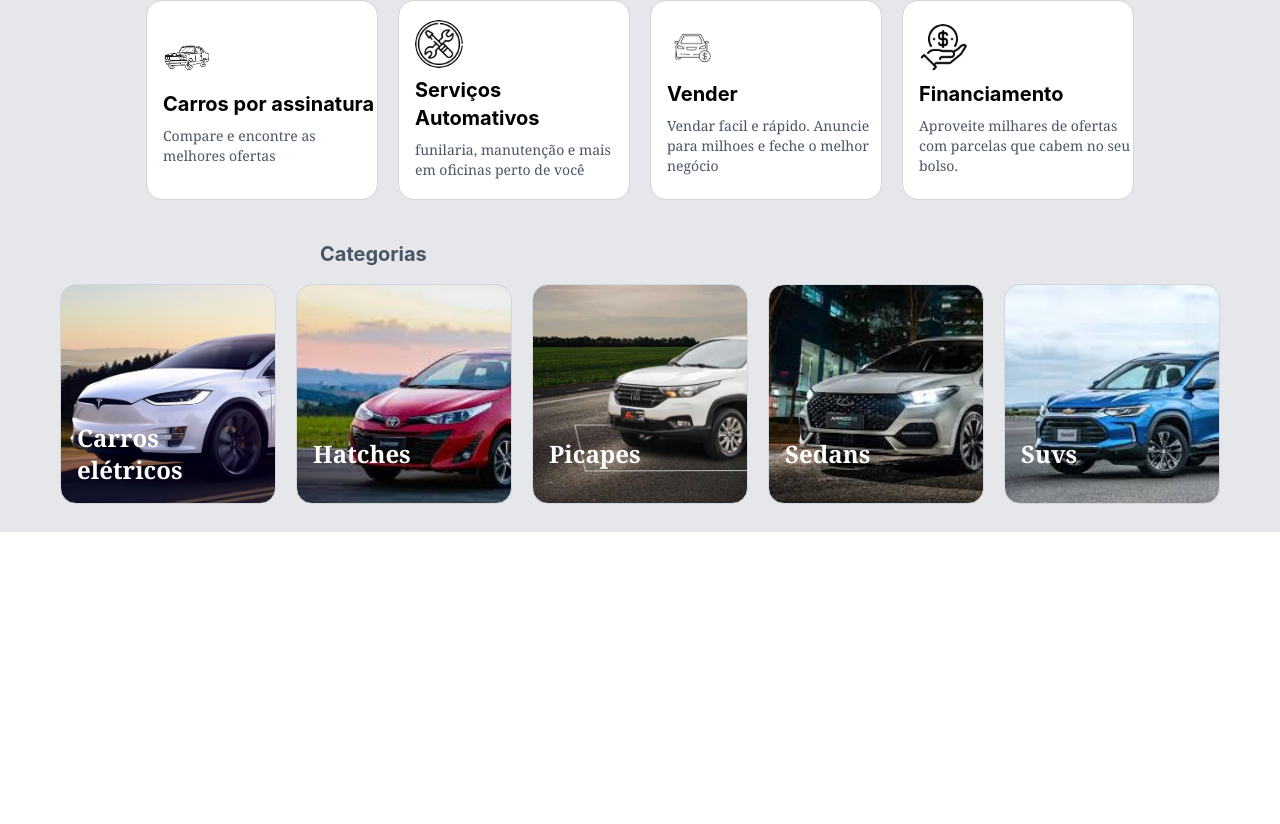
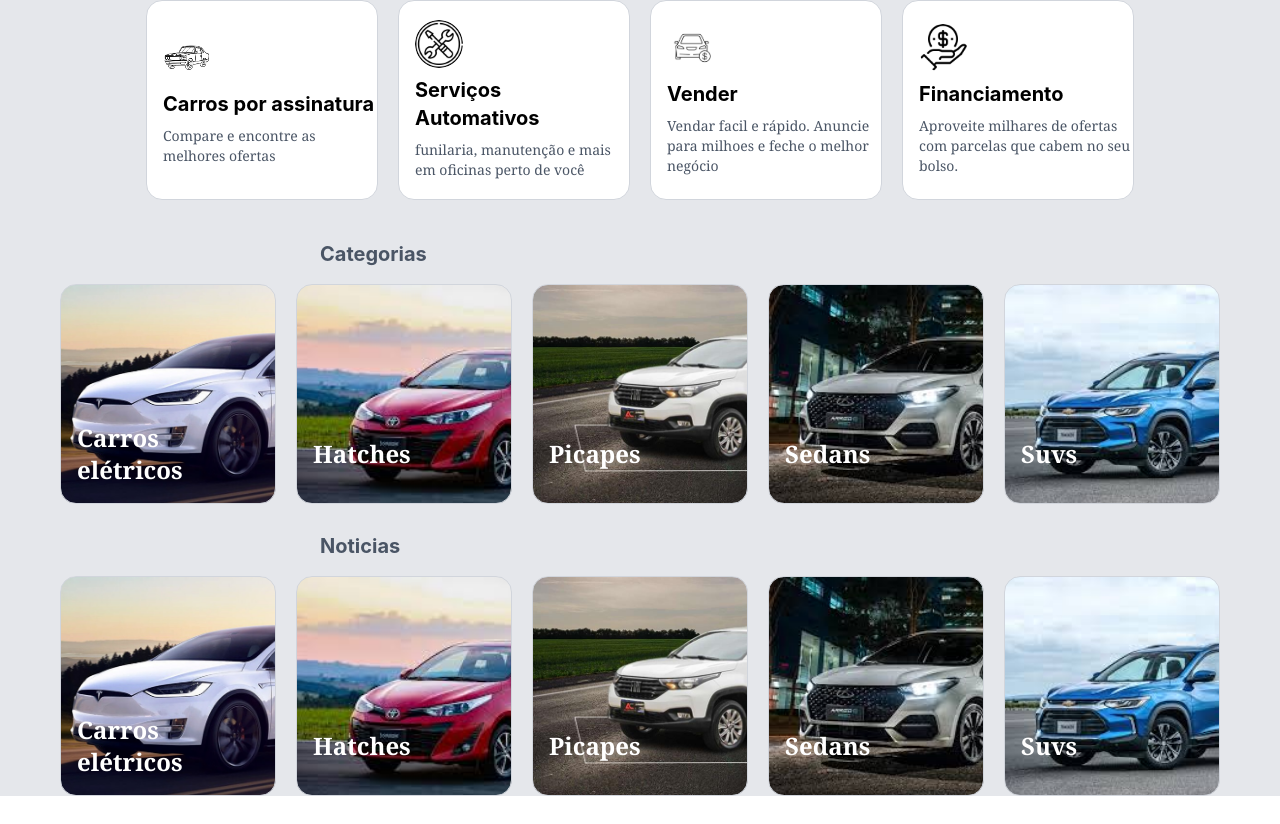
Before and after one commit to rafael-ulguim1/site_carros, a React (Vite) app: page / in a window 1280 px wide. Shown: the part 985-1809 px from the top of the page. Before the commit the page ends 1517 px from the top, so only its background shows below. Built offline with nearby package versions, Linux system fonts and the light colour scheme.

Commit message:
feat: criação cards noticias

```diff
--- a/src/components/main.jsx
+++ b/src/components/main.jsx
@@ -3,6 +3,7 @@ import Seção_busca_main from "./seção_busca"
 import Lojas_oficiais from "./lojas_oficiais"
 import Solucoes from "./soluções"
 import Categorias from "./categorias"
+import Noticias from "./noticias"
 function Main() {
     return (
         <main>
@@ -16,6 +17,8 @@ function Main() {
             />
             <Categorias
             />
+            <Noticias
+            />
         </main>
     )
 }
--- /dev/null
+++ b/src/components/noticias.jsx
@@ -0,0 +1,88 @@
+function Noticias() {
+    return (
+        <section id="noticias">
+            <div className="flex ml-80">
+                <h1 className="font-bold text-gray-600 text-xl"> Noticias </h1>
+            </div>
+            <div className=" flex gap-5 mt-4 justify-center mb-7">
+                <button className="bg-white h-55 w-54 rounded-2xl border-1 border-gray-300"
+                    style={{
+                        backgroundImage: "url('/src/assets/eletricos.jpg')",
+                        backgroundSize: 'cover',      // Faz a imagem cobrir todo o espaço sem sobrar buracos
+                        backgroundRepeat: 'no-repeat'
+
+                    }}
+                >
+                    <div className="flex-1 text-left  ml-4 flex flex-col gap-2 ">
+                        <h1 className="font-serif text-white text-2xl font-bold w-10 mt-30"> Carros elétricos </h1>
+
+                    </div>
+
+                </button>
+                <button className="bg-white  h-55 w-54 rounded-2xl border-1 border-gray-300"
+                    style={{
+                        backgroundImage: "url('/src/assets/hatches.jfif')",
+                        backgroundSize: 'cover',      // Faz a imagem cobrir todo o espaço sem sobrar buracos
+                        backgroundRepeat: 'no-repeat'
+
+                    }}
+                >
+                    <div className="flex-1 text-left  ml-4 flex flex-col gap-2 ">
+                        <h1 className="font-serif text-white text-2xl font-bold w-10 mt-30"> Hatches </h1>
+
+                    </div>
+
+
+                </button>
+                <button className="bg-white  h-55 w-54 rounded-2xl border-1 border-gray-300"
+                    style={{
+                        backgroundImage: "url('/src/assets/picapes.jpg')",
+                        backgroundSize: 'cover',      // Faz a imagem cobrir todo o espaço sem sobrar buracos
+                        backgroundRepeat: 'no-repeat'
+
+                    }}
+                >
+                    <div className="flex-1 text-left  ml-4 flex flex-col gap-2 ">
+                        <h1 className="font-serif text-white text-2xl font-bold w-10 mt-30"> Picapes </h1>
+
+                    </div>
+
+                </button>
+                <button className="bg-white  h-55 w-54 rounded-2xl border-1 border-gray-300"
+                    style={{
+                        backgroundImage: "url('/src/assets/sedans.jfif')",
+                        backgroundSize: 'cover',      // Faz a imagem cobrir todo o espaço sem sobrar buracos
+                        backgroundRepeat: 'no-repeat'
+
+                    }}
+                >
+                    <div className="flex-1 text-left  ml-4 flex flex-col gap-2 ">
+                        <h1 className="font-serif text-white text-2xl font-bold w-10 mt-30"> Sedans </h1>
+
+                    </div>
+
+
+                </button>
+                <button className="bg-white  h-55 w-54 rounded-2xl border-1 border-gray-300"
+                    style={{
+                        backgroundImage: "url('/src/assets/suvs.jfif')",
+                        backgroundSize: 'cover',      // Faz a imagem cobrir todo o espaço sem sobrar buracos
+                        backgroundRepeat: 'no-repeat'
+
+                    }}
+                >
+                    <div className="flex-1 text-left  ml-4 flex flex-col gap-2 ">
+                        <h1 className="font-serif text-white text-2xl font-bold w-10 mt-30"> Suvs </h1>
+
+                    </div>
+
+
+                </button>
+            </div>
+
+        </section>
+    )
+}
+
+
+export default Noticias
```
